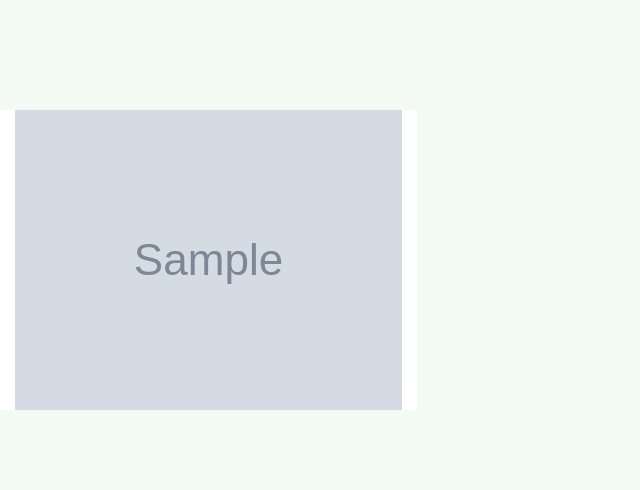
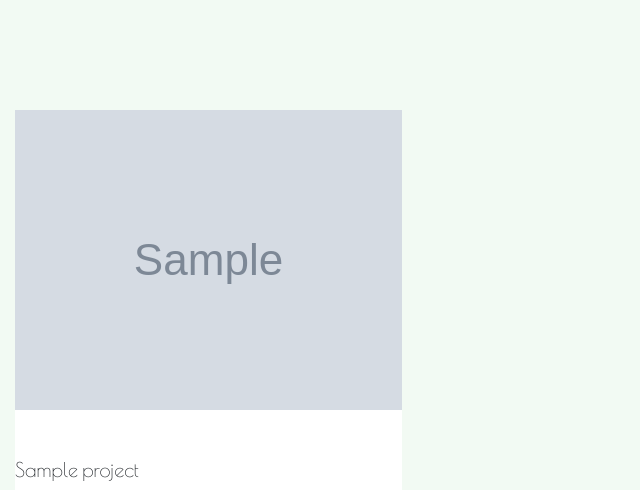
Before and after one commit to Brayonski/awwwards, a Django app: page / in a window 1280 px wide. Shown: the part 750-1240 px from the top of the page, without its empty margins (0-640 px from the left). Before the commit the page ends 1160 px from the top, so only its background shows below. Run offline with Django 3.2, Linux system fonts and the light colour scheme; a user stored in the database is signed in; tables that the repository leaves empty hold one stand-in row (values such as "Sample post"); grey boxes marked "Sample" are stand-in pictures; some libraries are stand-ins or nearby versions.

Commit message:
display image title

```diff
--- a/awwwards/templates/base.html
+++ b/awwwards/templates/base.html
@@ -23,9 +23,9 @@
 
   {% endblock %}
   <link rel="stylesheet" href="https://maxcdn.bootstrapcdn.com/bootstrap/4.1.3/css/bootstrap.min.css">
- <script src="https://ajax.googleapis.com/ajax/libs/jquery/3.3.1/jquery.min.js"></script>
- <script src="https://cdnjs.cloudflare.com/ajax/libs/popper.js/1.14.3/umd/popper.min.js"></script>
- <script src="https://maxcdn.bootstrapcdn.com/bootstrap/4.1.3/js/bootstrap.min.js"></script>
+  <script src="https://ajax.googleapis.com/ajax/libs/jquery/3.3.1/jquery.min.js"></script>
+  <script src="https://cdnjs.cloudflare.com/ajax/libs/popper.js/1.14.3/umd/popper.min.js"></script>
+  <script src="https://maxcdn.bootstrapcdn.com/bootstrap/4.1.3/js/bootstrap.min.js"></script>
 
 </head>
 
@@ -44,6 +44,7 @@
   </div>
   <link rel="stylesheet" href="https://use.fontawesome.com/releases/v5.3.1/css/all.css" integrity="sha384-mzrmE5qonljUremFsqc01SB46JvROS7bZs3IO2EmfFsd15uHvIt+Y8vEf7N7fWAU"
     crossorigin="anonymous">
+  <link href="https://fonts.googleapis.com/css?family=Poiret+One" rel="stylesheet">
   <script type="text/javascript" src="https://ajax.googleapis.com/ajax/libs/jquery/1.6.3/jquery.min.js"></script>
 
 </body>
--- a/awwwards/templates/index.html
+++ b/awwwards/templates/index.html
@@ -39,19 +39,22 @@
         </section>
     </div>
 
-    <div class="container-fluid row" >
+    <div class="container-fluid row">
         {% for award_item in images%}
-        <div class="col-md-4" style="background-color:#ffffff">
-            <div class="hovereffect">
+        <div class="col-md-4">
+            <div class="hovereffect" style="background-color:#ffffff">
                 <img class="img-responsive" src="{{ award_item.image.url }}" alt="Image" id="img{{award_item.id}}" alt="Image"
                     style="height:300px; width: 410px;">
+                    <br><br>
+                <div>
+                    <h5 style="float:left; font-family: 'Poiret One', cursive;">{{award_item.title}}</h5>
+                </div>
                 <div class="overlay">
                     <a class="info" href="#" style="-moz-border-radius:28px;-webkit-border-radius:28px; border-radius:28px; float:right">Collect</a>
-                    <a class="info" href="#" style="-moz-border-radius:28px;-webkit-border-radius:28px; border-radius:28px; float:right"><img src="/static/images/icons8-heart-outline-25 (2).png"></a>
+                    <a class="info" href="#" style="-moz-border-radius:28px;-webkit-border-radius:28px; border-radius:28px; float:right"><img
+                            src="/static/images/icons8-heart-outline-25 (2).png"></a>
                 </div>
             </div>
-
-
         </div>
         {% endfor %}
     </div>
@@ -78,8 +81,8 @@
     }
 
     .hovereffect img {
-        display: block;
-        position: relative;
+        /* display: block; */
+        /* position: relative; */
         -webkit-transition: all 0.4s ease-in;
         transition: all 0.2s ease-in;
     }
```
